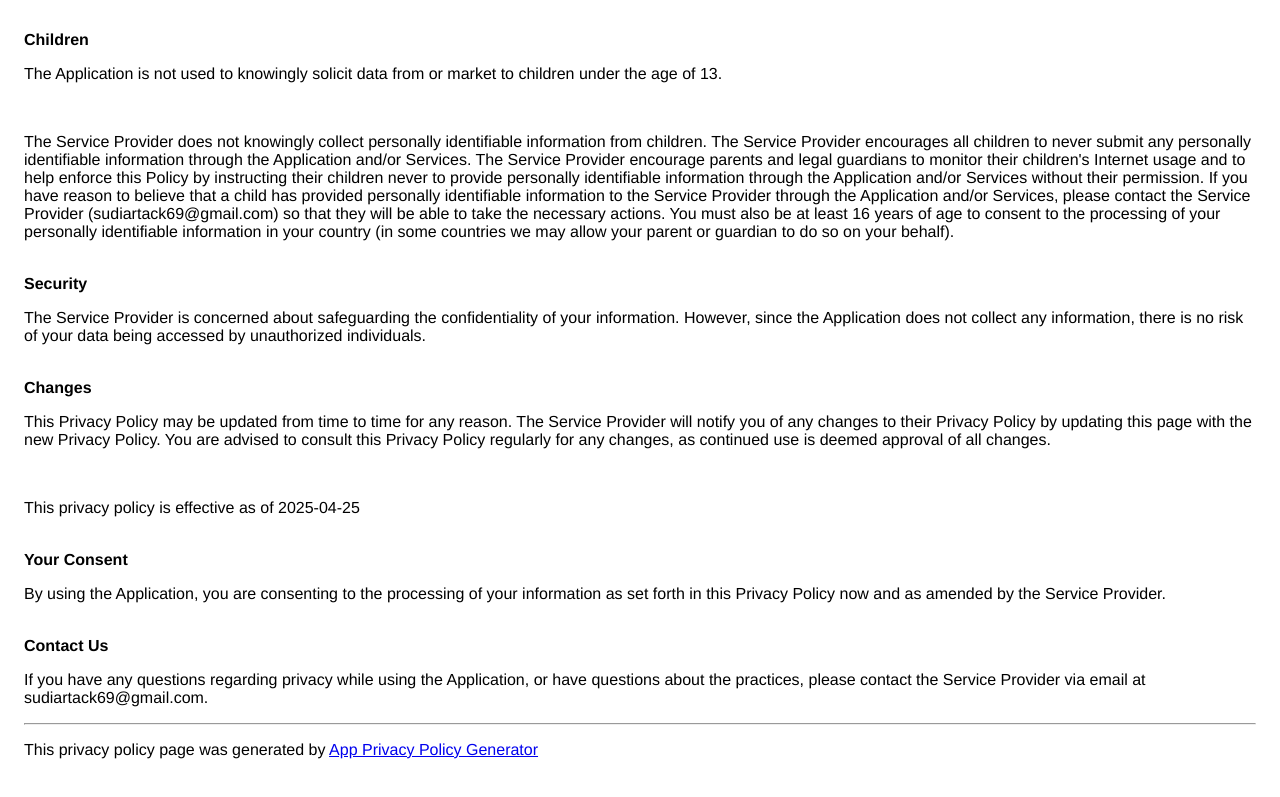
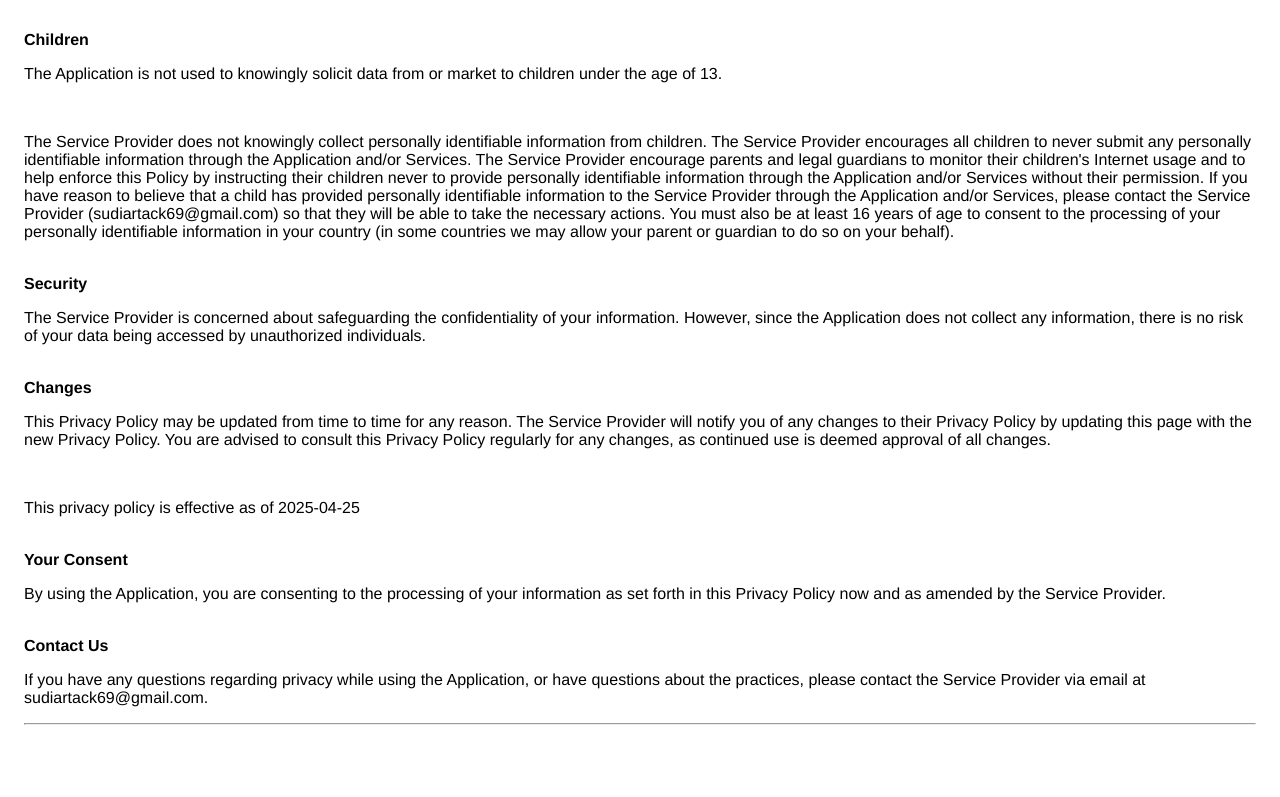
Before and after one commit to devnut-void/rindik-bali-privacy-policy, a plain HTML site: page index.html in a window 1280 px wide. Shown: the part 459-1256 px from the top of the page. After the commit the page ends 1216 px from the top, so only its background shows below. Drawn offline with Linux system fonts and the light colour scheme.

Commit message:
edit footer

```diff
--- a/index.html
+++ b/index.html
@@ -102,14 +102,5 @@
       via email at sudiartack69@gmail.com.
     </p>
     <hr />
-    <p>
-      This privacy policy page was generated by
-      <a
-        href="https://app-privacy-policy-generator.nisrulz.com/"
-        target="_blank"
-        rel="noopener noreferrer"
-        >App Privacy Policy Generator</a
-      >
-    </p>
   </body>
 </html>
```
